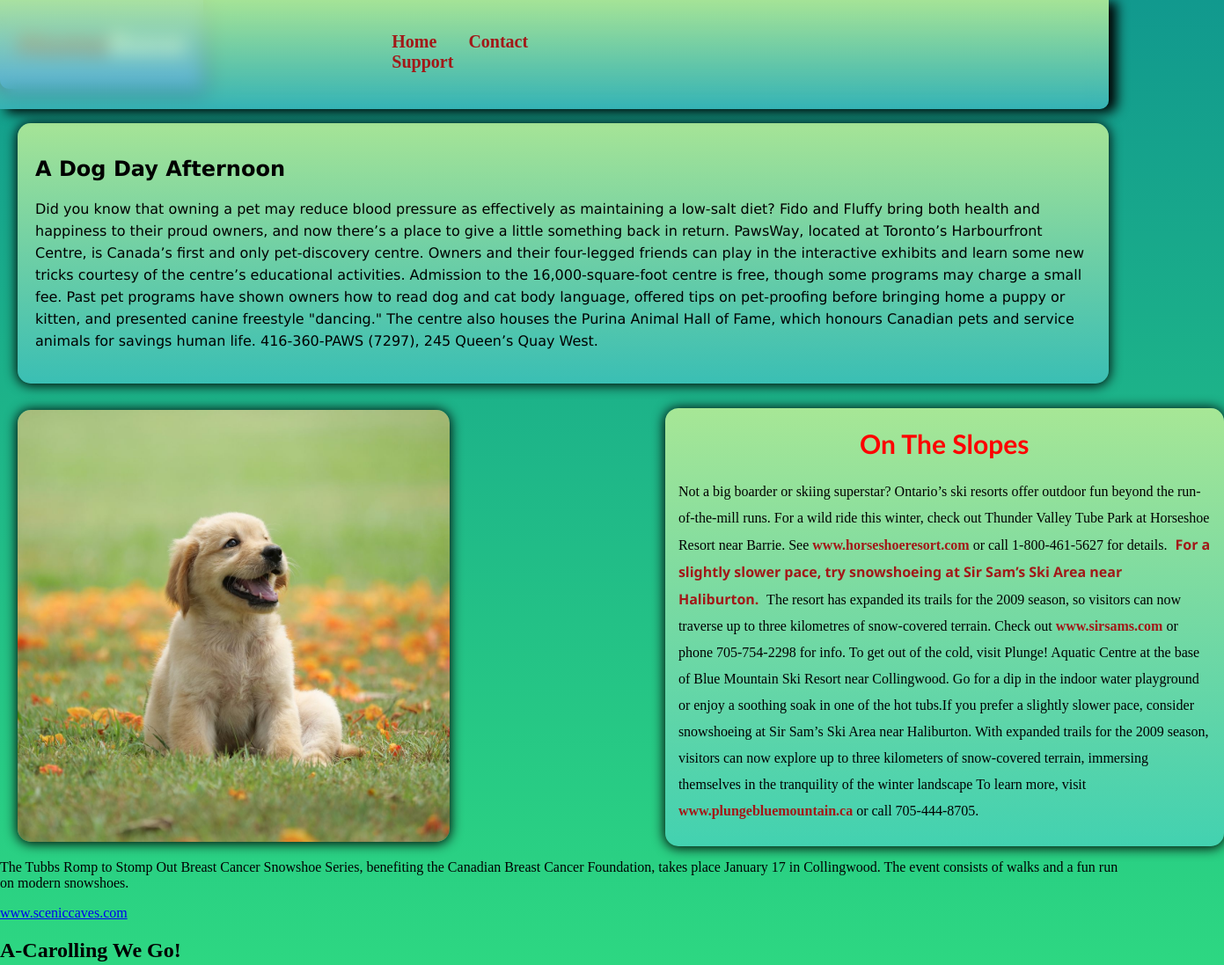
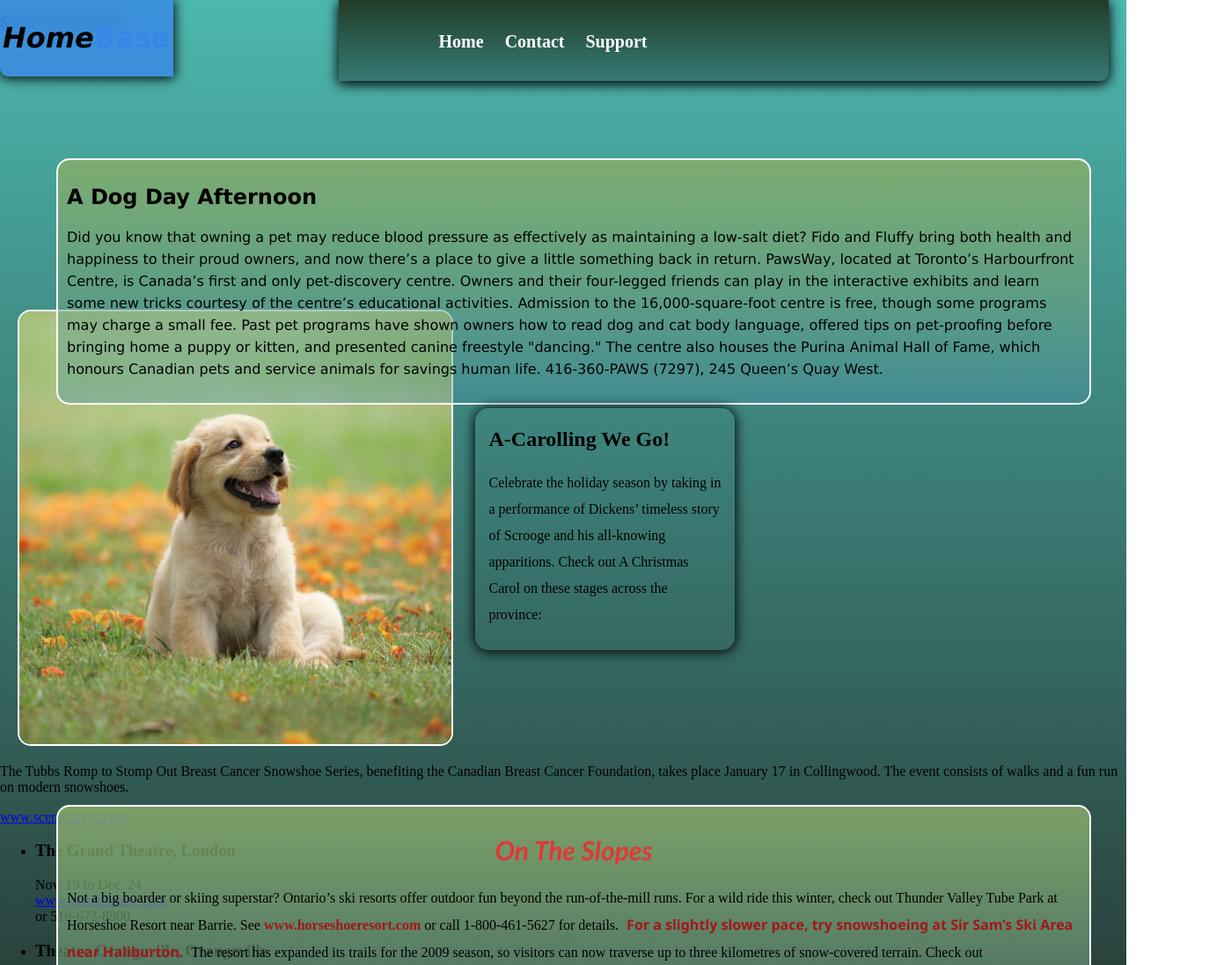
Before and after one commit to NabinTim/magaZine, a plain HTML site: page home-base.html in a window 1280 px wide. Shown: the top 1097 px of the page at 88% size, 1391 px wide, since content can reach past the window. Drawn offline with Linux system fonts and the light colour scheme.

Commit message:
added more css

```diff
--- a/home-base.html
+++ b/home-base.html
@@ -47,9 +47,10 @@
 				<p>The Tubbs Romp to Stomp Out Breast Cancer Snowshoe Series, benefiting the Canadian Breast Cancer Foundation, takes place January 17 in Collingwood. The event consists of walks and a fun run on modern snowshoes.</p>
 				<p><a href="http://www.sceniccaves.com" title="Collingwood Scenic Caves" rel="external">www.sceniccaves.com</a></p>
 			</aside>
-			<aside>
-				<h2>A-Carolling We Go!</h2>
-				<p>Celebrate the holiday season by taking in a performance of Dickens’ timeless story of Scrooge and his all-knowing apparitions. Check out A Christmas Carol on these stages across the province:</p>
+			<aside >
+
+				<div class="carol"><h2>A-Carolling We Go!</h2>
+				<p>Celebrate the holiday season by taking in a performance of Dickens’ timeless story of Scrooge and his all-knowing apparitions. Check out A Christmas Carol on these stages across the province:</p></div>
 				<ul>
 					<li>
 						<h3>The Grand Theatre, London</h3>
--- a/styles.css
+++ b/styles.css
@@ -1,7 +1,7 @@
 body {
     margin: 0;
     padding: 0;
-    background-image: linear-gradient(to bottom, #11998E, #38EF7D);
+    background-image: linear-gradient(to bottom, #4cb7ae, #232a25);
 
 
 }
@@ -47,14 +47,14 @@ body {
     margin: 0;
     padding: 0;
     overflow: hidden;
-    background-image: linear-gradient(rgb(191 240 152 / 85%), rgb(111 214 255 / 36%));
+    background-image: linear-gradient(rgba(25, 38, 14, 0.85), rgba(23, 30, 33, 0.36));
     display: inline-block;
     justify-content:space-evenly;
     border-bottom-right-radius: 10px;
     position: fixed;
     top: 0px;
     right: 20px;
-    box-shadow: 8px 3px 14px 1px rgb(0 0 0);
+    box-shadow: 0px 3px 14px 1px rgb(0 0 0);
     backdrop-filter: blur(10px);
     z-index: 1;
     padding-left: 10.3cm;
@@ -75,7 +75,7 @@ body {
 }
 
 .dog-day {
-    background-image: linear-gradient(rgb(191 240 152 / 85%), rgb(111 214 255 / 36%));
+    background-image: linear-gradient(rgba(135, 173, 104, 0.85), rgba(73, 147, 177, 0.36));
     display: inline-block;
     border-radius: 15px;
     padding: 20px;
@@ -86,7 +86,9 @@ body {
     margin-right: 20px;
     left: 20px;
     z-index: 0;
-    box-shadow: 0px 1px 14px 1px rgb(0 0 0);
+    /* box-shadow: 0px 1px 14px 1px rgb(0 0 0); */
+    border: 10px solid white;
+    border-width: 2px;
 }
 
 .image1 img {
@@ -95,8 +97,11 @@ body {
     margin-left: 20px;
     margin-top: 11cm;
     border-radius: 15px;
-    box-shadow: 0px 1px 14px 1px rgb(0 0 0);
+    /* box-shadow: 0px 1px 14px 1px rgb(0 0 0); */
+    border: 10px solid white;
+    border-width: 2px;
 }
+
 .image1 img:hover {
     height: 13cm;
     width: 13cm;
@@ -107,30 +112,22 @@ body {
 }
 
 
-
-.image2 img{
-    height: 13cm;
-    width: 13cm;
-    margin-left: 20px;
-    margin-top: 11cm;
-    border-radius: 15px;
-    box-shadow: 0px 1px 14px 1px rgb(0 0 0);
-}
-
 .slope {
     display: inline-block;
     width: 16cm;
     position: absolute;
     top: 464px;
-    left: 20cm;
+    left: 22.7cm;
     line-height: 30px;
     color: black;
-    background-image: linear-gradient(rgb(191 240 152 / 85%), rgb(111 214 255 / 36%));
+    background-image: linear-gradient(rgba(137, 172, 107, 0.85), rgba(76, 145, 172, 0.36));
     border-radius: 15px;
     padding-left: 15px;
     padding-right: 15px;
     padding-bottom: 9px;
-    box-shadow: 0px 1px 14px 1px rgb(0 0 0);
+    /* box-shadow: 0px 1px 14px 1px rgb(0 0 0); */
+    border: 10px solid white;
+    border-width: 2px;
 }
 
 .first{
@@ -150,16 +147,17 @@ body {
     font-weight: bolder;
 }
 .title1{
-    color: red;
+    color: rgb(226, 55, 55);
     font-family: 'Trebuchet MS', 'Lucida Sans Unicode', 'Lucida Grande', 'Lucida Sans', Arial, sans-serif;
     font-weight: bolder;
     font-size: 30px;
     text-align: center;
     cursor:pointer;
+    font-style: italic;
 }
 
 .nav .one a {
-    color: #a21818;
+    color: white;
     font-weight: bolder;
     font-size: 20px;
     border-radius: 15px;
@@ -178,7 +176,7 @@ body {
 
 
 .nav .two a {
-    color:  #a21818;
+    color:  white;
     font-weight: bolder;
     font-size: 20px;
     border-radius: 15px;
@@ -196,7 +194,7 @@ body {
 
 
 .nav .three a {
-    color:  #a21818;
+    color:  white;
     font-weight: bolder;
     font-size: 20px;
     border-radius: 15px;
@@ -210,3 +208,106 @@ body {
     font-size: 20px;
     border-radius: 15px;
 }
+
+.carol {
+    display: inline-block;
+    width: 7cm;
+    position: absolute;
+    top: 464px;
+    left: 14.3cm;
+    line-height: 30px;
+    color: black;
+    background-color: transparent transparent transparent;
+    border-radius: 15px;
+    padding-left: 15px;
+    padding-right: 15px;
+    padding-bottom: 9px;
+    box-shadow: 0px 1px 14px 1px rgb(0 0 0);
+}
+
+
+
+
+
+
+
+
+/* ---------------------------------- */
+/* Adjustments for smaller screens */
+@media screen and (max-width: 1518px) {
+    .nav {
+      padding-left: 5%;
+      padding-right: 40.2%;
+      padding-bottom: 1.3%;
+    }
+
+    .logo {
+      padding: 3px;
+    }
+
+    .nav li a {
+      padding: 10px;
+    }
+
+    .dog-day {
+
+        width: 90%;
+      left: 5%;
+      top: 180px;
+      padding: 10px;
+    }
+
+    .slope {
+      width: 90%;
+      left: 5%;
+      top: 650px;
+      margin-top: 7cm;
+      padding: 10px;
+    }
+
+    .image1 img {
+      margin-top: 8cm;
+    }
+
+    .image2 img {
+      margin-top: 8cm;
+    }
+  }
+
+  /* Adjustments for even smaller screens */
+  @media screen and (max-width: 480px) {
+    .nav {
+      padding-left: 2%;
+      padding-right: 2%;
+    }
+
+    .logo {
+      padding: 5px;
+    }
+
+    .nav li a {
+      padding: 8px;
+    }
+
+    .dog-day {
+      width: 90%;
+      left: 5%;
+      top: 150px;
+      padding: 5px;
+    }
+
+    .slope {
+      width: 90%;
+      left: 5%;
+      top: 550px;
+      padding: 5px;
+    }
+
+    .image1 img {
+      margin-top: 6cm;
+    }
+
+    .image2 img {
+      margin-top: 6cm;
+    }
+  }
```
